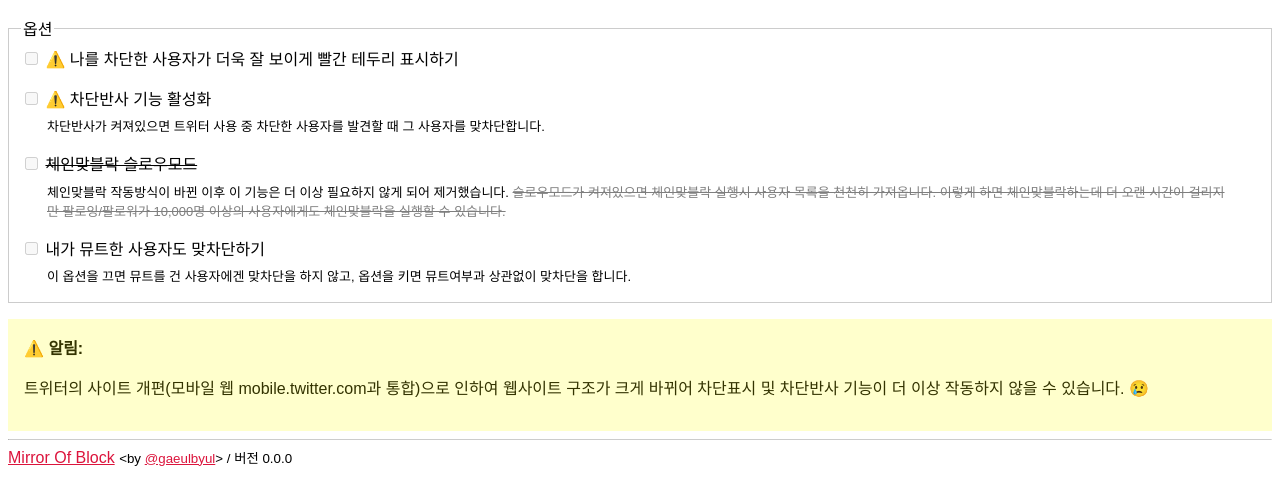
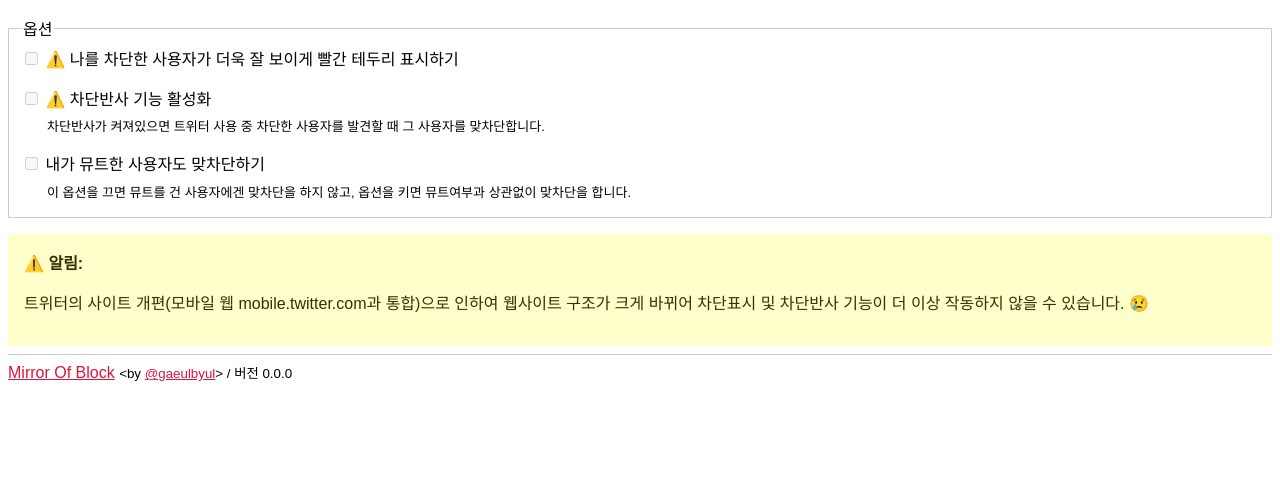
Before and after one commit to gaeulbyul/MirrorBlock, a website with bundled scripts: page src/options/options.html in a window 1280 px wide. Built offline with nearby package versions, Linux system fonts and the light colour scheme.

Commit message:
슬로우모드 옵션 완전제거

```diff
--- a/src/options/options.html
+++ b/src/options/options.html
@@ -25,15 +25,6 @@
     </div>
     <div class="option-item">
       <label class="field">
-        <input type="checkbox" disabled>
-        <span><s>체인맞블락 슬로우모드</s></span>
-      </label>
-      <div class="info-option">
-        <p>체인맞블락 작동방식이 바뀐 이후 이 기능은 더 이상 필요하지 않게 되어 제거했습니다. <s>슬로우모드가 켜져있으면 체인맞블락 실행시 사용자 목록을 천천히 가져옵니다. 이렇게 하면 체인맞블락하는데 더 오랜 시간이 걸리지만 팔로잉/팔로워가 10,000명 이상의 사용자에게도 체인맞블락을 실행할 수 있습니다.</s></p>
-      </div>
-    </div>
-    <div class="option-item">
-      <label class="field">
         <input type="checkbox" id="blockMutedUser" disabled>
         <span>내가 뮤트한 사용자도 맞차단하기</span>
       </label>
```
